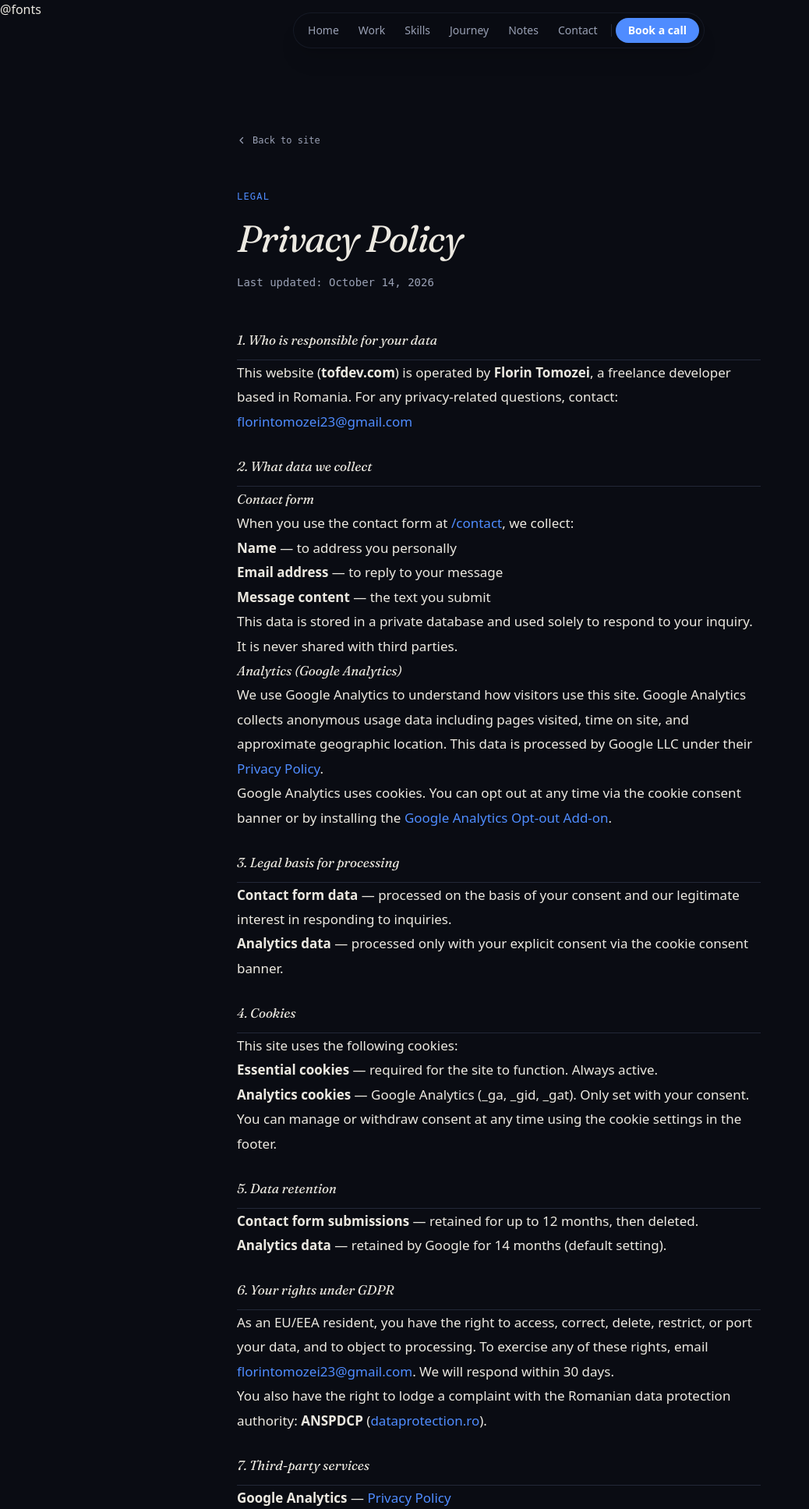
After one commit to FLoRyN1994/Portfolio, a Laravel app: page /privacy in a window 1280 px wide. The commit adds this page. Shown: the top 1935 px of the page at 78% size, without its empty margins (0-1038 px from the left). Run offline with Laravel 12, Linux system fonts and the light colour scheme; style sheets or scripts are compiled from the project's sources.

Commit message:
Add Privacy Policy, Data Deletion pages and Cookiebot consent integration

```diff
--- a/config/portfolio.php
+++ b/config/portfolio.php
@@ -9,4 +9,5 @@ return [
     'recaptcha_secret_key' => env('RECAPTCHA_SECRET_KEY', ''),
     'google_analytics_id' => env('GOOGLE_ANALYTICS_ID', ''),
     'fb_app_id' => env('FB_APP_ID', ''),
+    'cookiebot_id' => env('COOKIEBOT_ID', ''),
 ];
--- a/resources/views/components/layout.blade.php
+++ b/resources/views/components/layout.blade.php
@@ -12,6 +12,9 @@
 <head>
     <meta charset="utf-8">
     <meta name="viewport" content="width=device-width, initial-scale=1">
+    @if(config('portfolio.cookiebot_id'))
+    <script id="Cookiebot" src="https://consent.cookiebot.com/uc.js" data-cbid="{{ config('portfolio.cookiebot_id') }}" data-blockingmode="auto" type="text/javascript"></script>
+    @endif
     <title>{{ $pageTitle }}</title>
     <meta name="description" content="{{ $pageDesc }}">
     <meta name="author" content="Florin Tomozei">
@@ -203,6 +206,7 @@
                 <a href="/blog"    class="hover:text-text transition-colors">Blog</a>
                 <a href="/til"     class="hover:text-text transition-colors">TIL</a>
                 <a href="/contact" class="hover:text-text transition-colors">Contact</a>
+                <a href="/privacy" class="hover:text-text transition-colors text-muted/50 text-xs">Privacy Policy</a>
             </nav>
         </div>
     </footer>
--- /dev/null
+++ b/resources/views/pages/privacy.blade.php
@@ -0,0 +1,97 @@
+<x-layout>
+<x-slot:title>Privacy Policy — Florin Tomozei</x-slot:title>
+<x-slot:description>Privacy Policy for tofdev.com — how your data is collected and used.</x-slot:description>
+
+<main class="pb-32 pt-20 px-6">
+    <div class="max-w-2xl mx-auto">
+
+        <a href="/" class="inline-flex items-center gap-2 font-mono text-xs text-muted hover:text-accent transition-colors mb-14 group">
+            <svg class="w-3 h-3 transition-transform duration-150 group-hover:-translate-x-0.5" fill="none" stroke="currentColor" stroke-width="2.5" viewBox="0 0 24 24"><path stroke-linecap="round" stroke-linejoin="round" d="M15 19l-7-7 7-7"/></svg>
+            Back to site
+        </a>
+
+        <header class="mb-12">
+            <p class="font-mono text-xs text-accent tracking-widest uppercase mb-4">Legal</p>
+            <h1 class="font-display text-4xl md:text-5xl text-text leading-tight tracking-tight mb-4">Privacy Policy</h1>
+            <p class="text-muted text-sm font-mono">Last updated: {{ date('F j, Y') }}</p>
+        </header>
+
+        <div class="blog-content">
+
+            <section>
+                <h2>1. Who is responsible for your data</h2>
+                <p>This website (<strong>tofdev.com</strong>) is operated by <strong>Florin Tomozei</strong>, a freelance developer based in Romania. For any privacy-related questions, contact: <a href="mailto:florintomozei23@gmail.com" class="text-accent hover:underline">florintomozei23@gmail.com</a></p>
+            </section>
+
+            <section>
+                <h2>2. What data we collect</h2>
+
+                <h3>Contact form</h3>
+                <p>When you use the contact form at <a href="/contact" class="text-accent hover:underline">/contact</a>, we collect:</p>
+                <ul>
+                    <li><strong>Name</strong> — to address you personally</li>
+                    <li><strong>Email address</strong> — to reply to your message</li>
+                    <li><strong>Message content</strong> — the text you submit</li>
+                </ul>
+                <p>This data is stored in a private database and used solely to respond to your inquiry. It is never shared with third parties.</p>
+
+                <h3>Analytics (Google Analytics)</h3>
+                <p>We use Google Analytics to understand how visitors use this site. Google Analytics collects anonymous usage data including pages visited, time on site, and approximate geographic location. This data is processed by Google LLC under their <a href="https://policies.google.com/privacy" target="_blank" rel="noopener noreferrer" class="text-accent hover:underline">Privacy Policy</a>.</p>
+                <p>Google Analytics uses cookies. You can opt out at any time via the cookie consent banner or by installing the <a href="https://tools.google.com/dlpage/gaoptout" target="_blank" rel="noopener noreferrer" class="text-accent hover:underline">Google Analytics Opt-out Add-on</a>.</p>
+            </section>
+
+            <section>
+                <h2>3. Legal basis for processing</h2>
+                <ul>
+                    <li><strong>Contact form data</strong> — processed on the basis of your consent and our legitimate interest in responding to inquiries.</li>
+                    <li><strong>Analytics data</strong> — processed only with your explicit consent via the cookie consent banner.</li>
+                </ul>
+            </section>
+
+            <section>
+                <h2>4. Cookies</h2>
+                <p>This site uses the following cookies:</p>
+                <ul>
+                    <li><strong>Essential cookies</strong> — required for the site to function. Always active.</li>
+                    <li><strong>Analytics cookies</strong> — Google Analytics (_ga, _gid, _gat). Only set with your consent.</li>
+                </ul>
+                <p>You can manage or withdraw consent at any time using the cookie settings in the footer.</p>
+            </section>
+
+            <section>
+                <h2>5. Data retention</h2>
+                <ul>
+                    <li><strong>Contact form submissions</strong> — retained for up to 12 months, then deleted.</li>
+                    <li><strong>Analytics data</strong> — retained by Google for 14 months (default setting).</li>
+                </ul>
+            </section>
+
+            <section>
+                <h2>6. Your rights under GDPR</h2>
+                <p>As an EU/EEA resident, you have the right to access, correct, delete, restrict, or port your data, and to object to processing. To exercise any of these rights, email <a href="mailto:florintomozei23@gmail.com" class="text-accent hover:underline">florintomozei23@gmail.com</a>. We will respond within 30 days.</p>
+                <p>You also have the right to lodge a complaint with the Romanian data protection authority: <strong>ANSPDCP</strong> (<a href="https://www.dataprotection.ro" target="_blank" rel="noopener noreferrer" class="text-accent hover:underline">dataprotection.ro</a>).</p>
+            </section>
+
+            <section>
+                <h2>7. Third-party services</h2>
+                <ul>
+                    <li><strong>Google Analytics</strong> — <a href="https://policies.google.com/privacy" target="_blank" rel="noopener noreferrer" class="text-accent hover:underline">Privacy Policy</a></li>
+                    <li><strong>Railway</strong> — hosting provider (US servers). <a href="https://railway.app/legal/privacy" target="_blank" rel="noopener noreferrer" class="text-accent hover:underline">Privacy Policy</a></li>
+                </ul>
+            </section>
+
+            <section>
+                <h2>8. Data deletion</h2>
+                <p>To request deletion of your personal data, visit our <a href="/data-deletion" class="text-accent hover:underline">Data Deletion page</a> or email <a href="mailto:florintomozei23@gmail.com" class="text-accent hover:underline">florintomozei23@gmail.com</a>.</p>
+            </section>
+
+            <section>
+                <h2>9. Changes to this policy</h2>
+                <p>We may update this Privacy Policy occasionally. The date at the top reflects the latest revision.</p>
+            </section>
+
+        </div>
+    </div>
+</main>
+
+</x-layout>
--- a/resources/views/sitemap.blade.php
+++ b/resources/views/sitemap.blade.php
@@ -6,6 +6,7 @@
     <url><loc>{{ url('/blog') }}</loc><changefreq>weekly</changefreq><priority>0.7</priority></url>
     <url><loc>{{ url('/til') }}</loc><changefreq>weekly</changefreq><priority>0.7</priority></url>
     <url><loc>{{ url('/contact') }}</loc><changefreq>yearly</changefreq><priority>0.5</priority></url>
+    <url><loc>{{ url('/privacy') }}</loc><changefreq>yearly</changefreq><priority>0.3</priority></url>
 
     @foreach($projects as $project)
     <url><loc>{{ url('/projects/' . $project->slug) }}</loc><changefreq>monthly</changefreq><priority>0.7</priority></url>
--- a/routes/web.php
+++ b/routes/web.php
@@ -64,6 +64,14 @@ Route::get('/contact', function () {
 
 Route::post('/contact', [ContactController::class, 'store'])->middleware('throttle:6,1');
 
+Route::get('/privacy', function () {
+    return view('pages.privacy');
+});
+
+Route::get('/data-deletion', function () {
+    return view('pages.data-deletion');
+});
+
 Route::get('/sitemap.xml', function () {
     $posts = Post::published()->latest('published_at')->get();
     $tilPosts = TilPost::published()->latest('published_at')->get();
```
Also changed, not shown: resources/views/pages/data-deletion.blade.php (added, +55 -0 lines).
